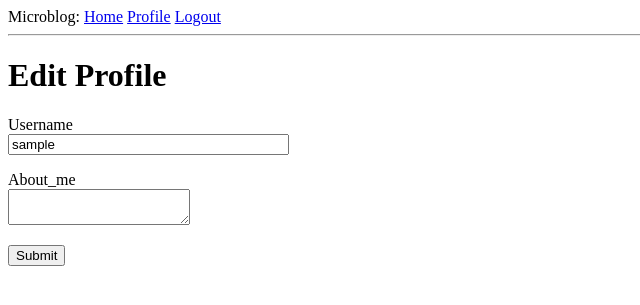
After one commit to fly199004/blog, a Flask app: page /edit_profile in a window 1280 px wide. The commit adds this page. Shown: the top 305 px of the page, without its empty margins (0-640 px from the left). Run offline with Flask 3, Linux system fonts and the light colour scheme; the visitor is signed in with stand-in values (Sample User, id 1); data comes from the database, SQL or seed files in the repository; both versions use the stored data as it was after the commit.

Commit message:
chapter 6 ,edit profile,final

```diff
--- a/app/models.py
+++ b/app/models.py
@@ -2,7 +2,11 @@ from datetime import datetime
 from hashlib import md5
 
 from flask_login import UserMixin
+from flask_wtf import FlaskForm
 from werkzeug.security import generate_password_hash, check_password_hash
+from wtforms.fields.simple import StringField, TextAreaField, SubmitField
+from wtforms.validators import DataRequired, Length
+
 from app import login
 
 from app import db
@@ -46,3 +50,9 @@ class Post(db.Model):
 @login.user_loader
 def load_user(id):
     return User.query.get(int(id))
+
+# 个人资料编辑器
+class EditProfileForm(FlaskForm):
+    username = StringField('Username',validators=[DataRequired()])
+    about_me = TextAreaField('About_me',validators=[Length(max=140)])
+    submit = SubmitField('Submit')
--- a/app/routes.py
+++ b/app/routes.py
@@ -7,7 +7,7 @@ from app import app, db
 from app.forms import LoginForm, RegistrationForm
 from flask import render_template, flash, redirect, url_for, request
 
-from app.models import User
+from app.models import User, EditProfileForm
 from datetime import datetime
 
 @app.route('/')
@@ -95,3 +95,19 @@ def before_request():
     if current_user.is_authenticated:
         current_user.last_seen = datetime.utcnow()
         db.session.commit()
+
+# 编辑个人资料信息
+@app.route('/edit_profile', methods=['GET', 'POST'])
+@login_required
+def edit_profile():
+    form = EditProfileForm()
+    if form.validate_on_submit():
+        current_user.username = form.username.data
+        current_user.about_me = form.about_me.data
+        db.session.commit()
+        flash('Your profile have been saved.')
+        return redirect(url_for('edit_profile'))
+    elif request.method == 'GET':
+        form.username.data = current_user.username
+        form.about_me.data = current_user.about_me
+    return render_template('edit_profile.html',title='Edit Profile',form=form)
--- a/app/templates/base.html
+++ b/app/templates/base.html
@@ -17,8 +17,12 @@
         <a href="{{ url_for('user',username=current_user.username) }}" >Profile</a>
         <a href="{{url_for('logout')}}">Logout</a>
         {% endif %}
+        {% if user == current_user %}
+        <p><a href="{{ url_for('edit_profile') }}">Edit your profile</a> </p>
+        {% endif %}
     </div>
     <hr>
+
     {% with messages = get_flashed_messages() %}
     {% if messages %}
         <ul>
@@ -28,6 +32,9 @@
         </ul>
     {% endif %}
     {% endwith %}
+
+
+
     {% block content %}{% endblock %}
 </body>
 </html>
--- /dev/null
+++ b/app/templates/edit_profile.html
@@ -0,0 +1,22 @@
+{% extends "base.html" %}
+{% block content %}
+    <h1>Edit Profile</h1>
+    <form action="" method="post">
+    {{ form.hidden_tag() }}
+    <p>
+        {{ form.username.label }}<br>
+        {{ form.username(size=32) }}<br>
+        {% for error in form.username.errors %}
+            <span style="color:red;">{{ error }}</span>
+        {% endfor %}
+    </p>
+    <p>
+        {{ form.about_me.label }}<br>
+        {{ form.about_me(size=32) }}<br>
+        {% for error in form.about_me.errors %}
+            <span style="color:red;">{{ error }}</span>
+        {% endfor %}
+    </p>
+    <p>{{ form.submit() }}</p>
+    </form>
+{% endblock %}
```
Also changed, not shown: app.db.
